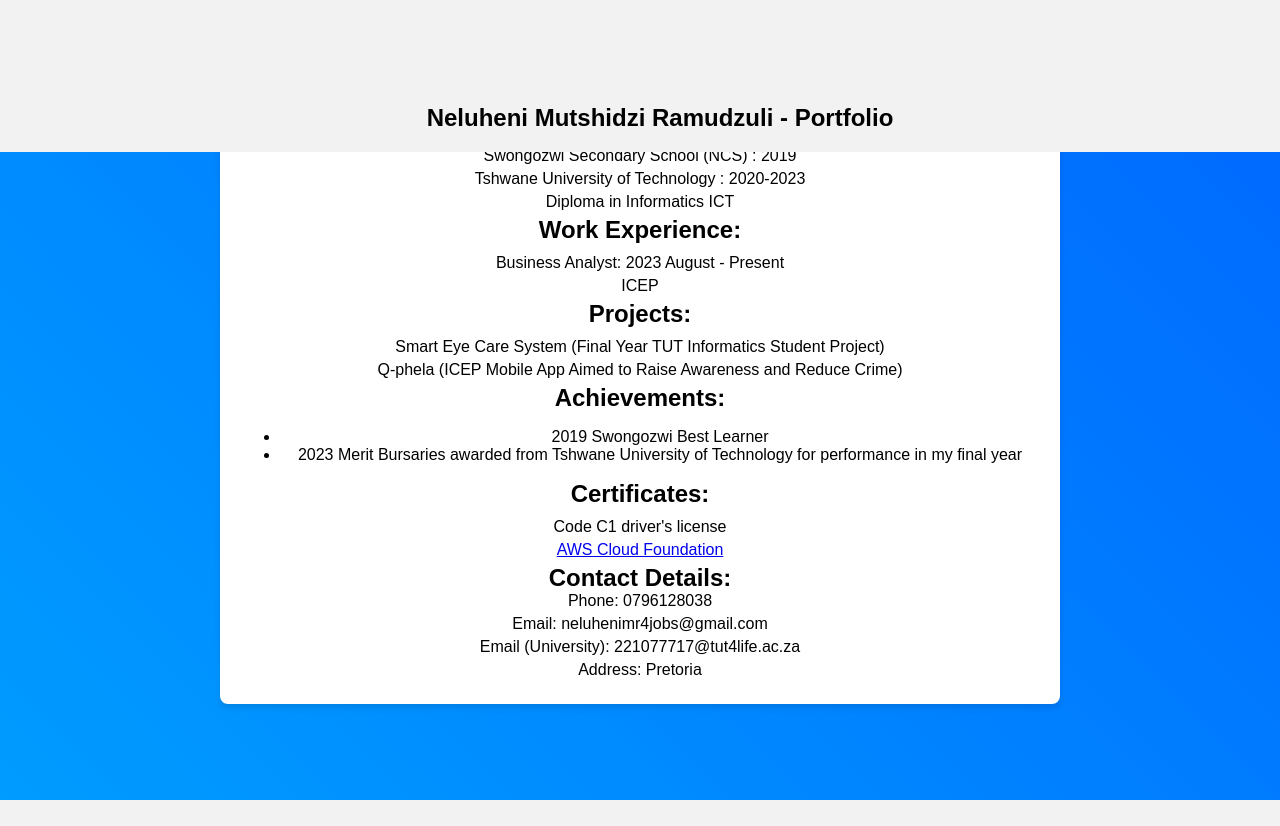
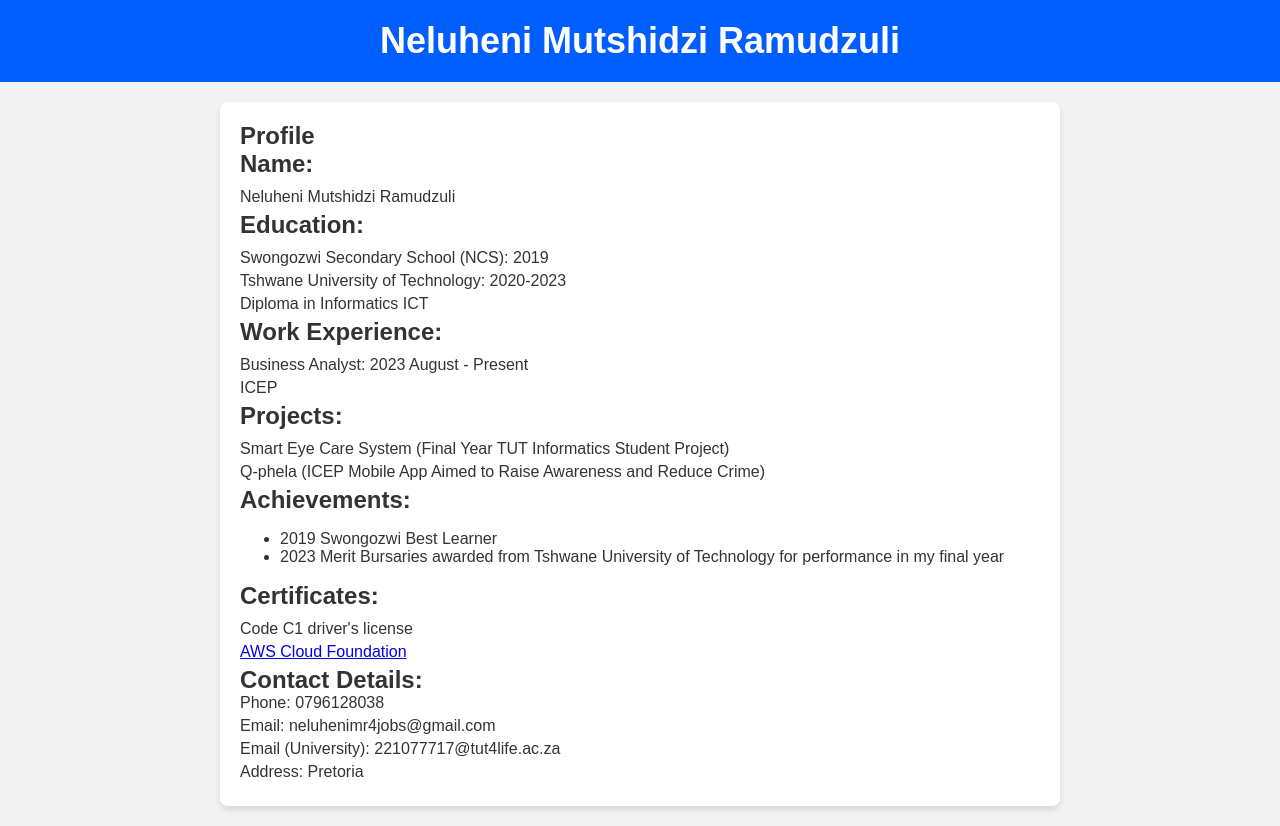
Before and after one commit to neluheniTechs/lab, a plain HTML site: page index.html in a window 1280 px wide. Before the commit the page ends 800 px from the top, so only its background shows below. Drawn offline with Linux system fonts and the light colour scheme.

Commit message:
Update index.html

```diff
--- a/index.html
+++ b/index.html
@@ -11,95 +11,35 @@
             padding: 0;
         }
 
+        /* Background and global styles */
         body {
             font-family: Arial, sans-serif;
             background: #f2f2f2;
-      background-image: linear-gradient(45deg, #00c3ff, #005eff);
-      background-size: 200% 200%;
-      animation: gradientAnimation 10s ease infinite;
-    }
-
-    @keyframes gradientAnimation {
-      0% {
-        background-position: 0% 50%;
-      }
-      50% {
-        background-position: 100% 50%;
-      }
-      100% {
-        background-position: 0% 50%;
-      }
+            margin: 0;
+            padding: 0;
+            color: #333;
         }
 
         /* Header styling */
         header {
-      background-color: #f2f2f2;
-      padding: 20px;
+            background-color: #005eff;
+            color: white;
+            padding: 20px 0;
             text-align: center;
-      position: fixed;
-      top: 0;
-      left: 0;
-      width: 100%;
         }
 
         header h1 {
-      font-size: 24px;
+            font-size: 36px;
         }
 
-    /* Logo animation */
-    .logo {
-      display: inline-block;
-      position: relative;
-    }
-
-    .book {
-      width: 80px;
-      height: 80px;
-      background-color: #005eff;
-      position: relative;
-      overflow: hidden;
-      transform-style: preserve-3d;
-      animation: bookAnimation 5s infinite ease-in-out;
-    }
-
-    .page {
-      width: 100%;
-      height: 100%;
-      position: absolute;
-      transform-style: preserve-3d;
-      backface-visibility: hidden;
-      transform-origin: right center;
-    }
-
-    .page:before,
-    .page:after {
-      content: '';
-      display: block;
-      width: 100%;
-      height: 100%;
-      background-color: #f2f2f2;
-      position: absolute;
-      transform: rotateY(0deg) translateZ(1px);
-    }
-
-    @keyframes bookAnimation {
-      0%, 100% {
-        transform: rotateY(0deg);
-      }
-      50% {
-        transform: rotateY(-180deg);
-      }
-    }
-
-    /* Main content container */
+        /* Main container */
         .container {
             max-width: 800px;
-      margin: 0 auto;
+            margin: 20px auto;
             padding: 20px;
             background-color: #fff;
             border-radius: 8px;
             box-shadow: 0 4px 6px rgba(0, 0, 0, 0.1);
-      text-align: center;
         }
 
         /* Profile and achievements */
@@ -131,12 +71,7 @@
 </head>
 <body>
 <header>
-    <div class="logo">
-      <div class="book">
-        <div class="page"></div>
-      </div>
-    </div>
-    <h1>Neluheni Mutshidzi Ramudzuli - Portfolio</h1>
+    <h1>Neluheni Mutshidzi Ramudzuli</h1>
 </header>
 
 <div class="container">
@@ -148,8 +83,8 @@
 
     <div class="profile">
         <h2>Education:</h2>
-      <p>Swongozwi Secondary School (NCS) : 2019</p>
-      <p>Tshwane University of Technology : 2020-2023</p>
+        <p>Swongozwi Secondary School (NCS): 2019</p>
+        <p>Tshwane University of Technology: 2020-2023</p>
         <p>Diploma in Informatics ICT</p>
     </div>
 
@@ -187,9 +122,5 @@
         <p>Address: Pretoria</p>
     </div>
 </div>
-
-  <!-- Additional content sections can be added here -->
-
-  <!-- JavaScript and additional HTML sections can be added as needed -->
 </body>
 </html>
```
Lines whose indentation alone changed are shown as unchanged.
